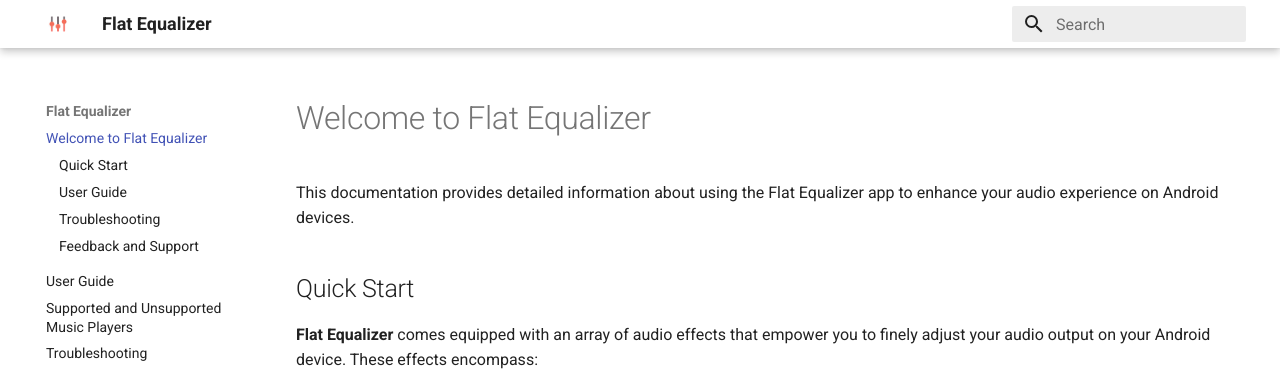
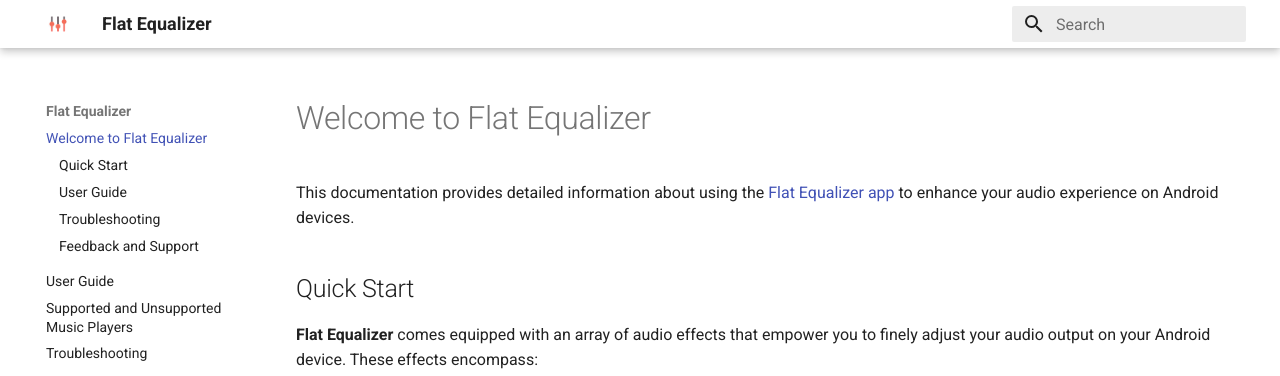
Before and after one commit to japp-io/flat-equalizer, an MkDocs documentation site: the page built from docs/index.md, in a window 1280 px wide and 900 px high. Shown: the top 376 px of the window. Built offline with MkDocs 1.6.1 and Material for MkDocs 9.7.7, drawn with Linux system fonts in a browser that asks for light colours; part of the change alters nothing that is shown.

Commit message:
Update doc

```diff
--- a/docs/index.md
+++ b/docs/index.md
@@ -1,6 +1,6 @@
 # Welcome to Flat Equalizer
 
-This documentation provides detailed information about using the Flat Equalizer app to enhance your audio experience on Android devices.
+This documentation provides detailed information about using the [Flat Equalizer app](https://play.google.com/store/apps/details?id=com.jazibkhan.equalizer) to enhance your audio experience on Android devices.
 
 ## Quick Start
 
```
